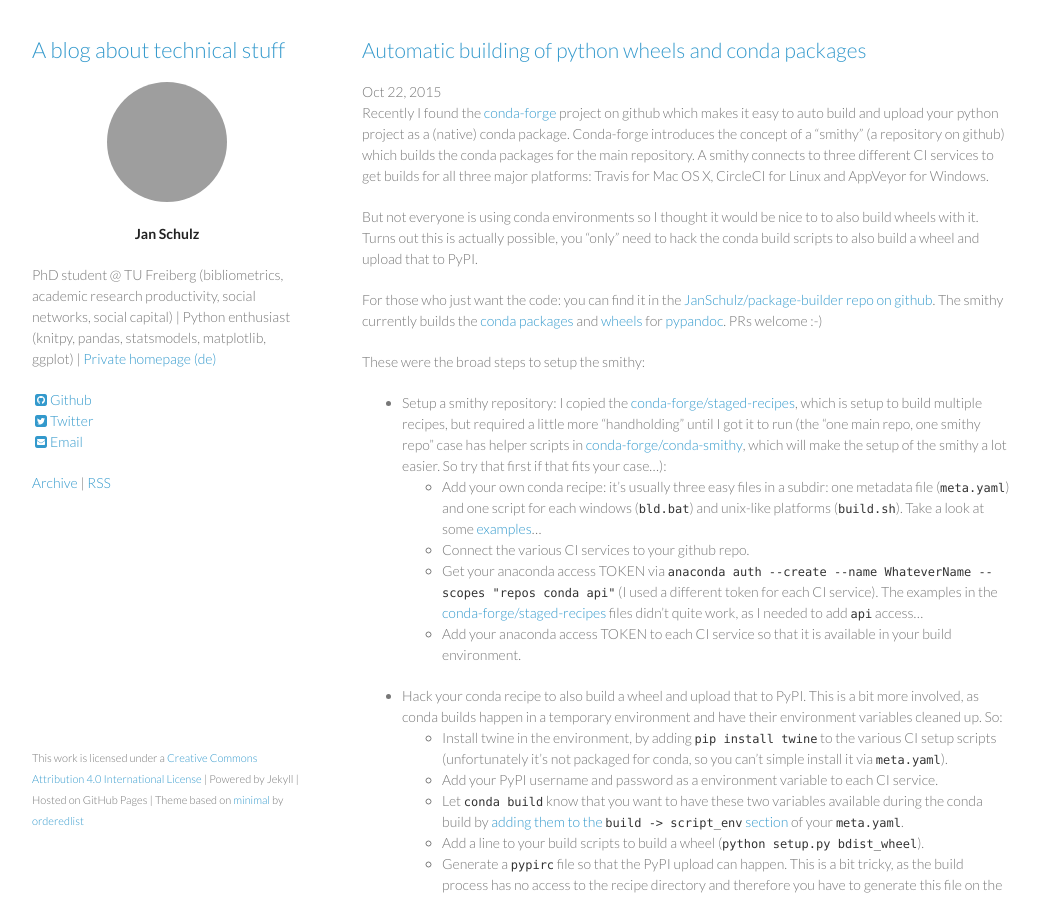
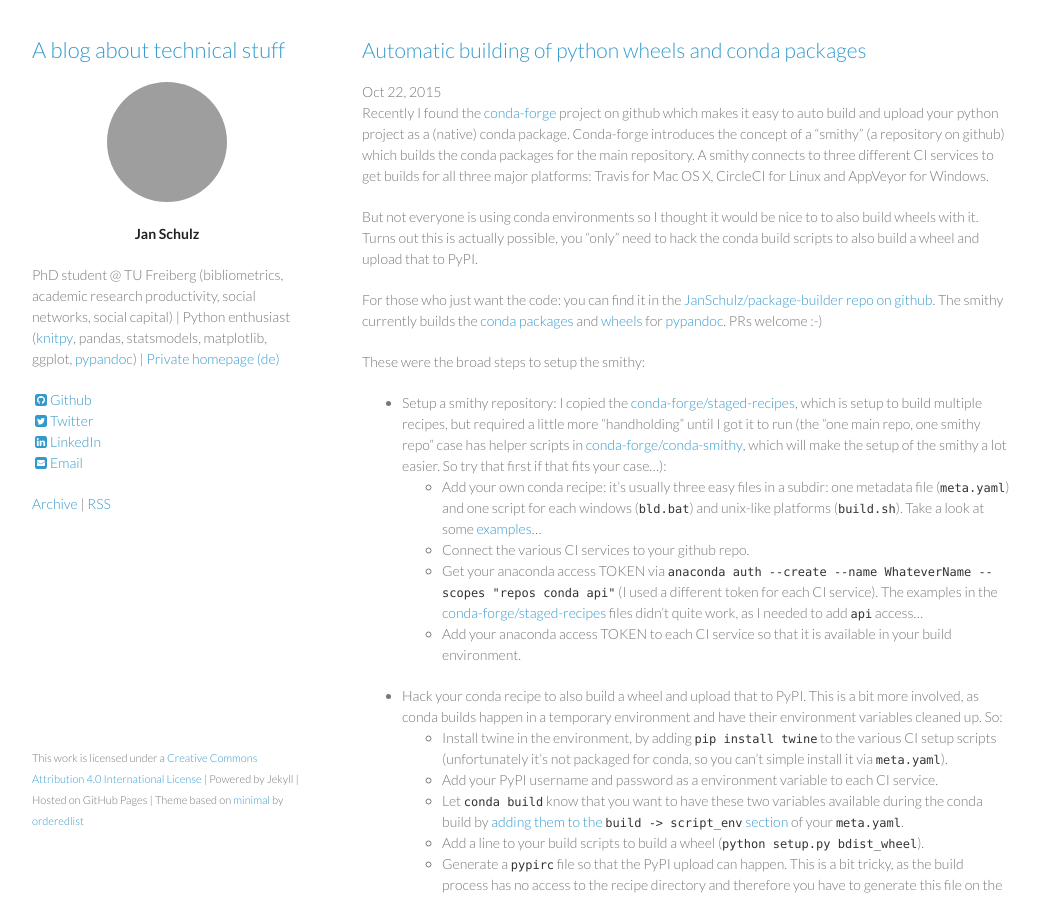
Before and after one commit to JanSchulz/JanSchulz.github.io, a Jekyll site: the page built from index.html, in a window 1280 px wide and 900 px high. Shown: the whole window, without its empty margins (118-1158 px from the left). Built offline with Jekyll 4.4.1, drawn with Linux system fonts in a browser that asks for light colours; nearby versions of some CDN libraries; Markdown is read by kramdown in place of the engine named in the settings; grey boxes are pictures that could not be loaded.

Commit message:
LinkedIn batch + no more @name autolinking

```diff
--- a/_config.yml
+++ b/_config.yml
@@ -8,13 +8,14 @@
   picture: https://avatars2.githubusercontent.com/u/890156?v=3&s=240
   twitter: janschulz
 
-  # Short bio or description (displayed in the header)
-description: PhD student @ TU Freiberg (bibliometrics, academic research productivity, social networks, social capital) | Python enthusiast (knitpy, pandas, statsmodels, matplotlib, ggplot) | <a href="http://www.katzien.de">Private homepage (de)</a>
+ # Short bio or description (displayed in the header)
+description: PhD student @ TU Freiberg (bibliometrics, academic research productivity, social networks, social capital) | Python enthusiast (<a href="https://github.com/janschulz/knitpy">knitpy</a>, pandas, statsmodels, matplotlib, ggplot, <a href="github.com/bebraw/pypandoc/">pypandoc</a>) | <a href="http://www.katzien.de">Private homepage (de)</a>
 
 # Includes an icon in the footer for each username you enter
 footer-links:
   github: janschulz
   twitter: janschulz
+  linkedin: schulzjan
   email: jasc@gmx.net
 
 
@@ -48,6 +49,6 @@
 safe: true
 lsi: false
 
-gems:
-  # @names become github links
-  - jekyll-mentions
+#gems:
+  # @names become github links -- playes bad with `@twine...` lines in batch code examples
+#  - jekyll-mentions
```
Also changed, not shown: README.md.
